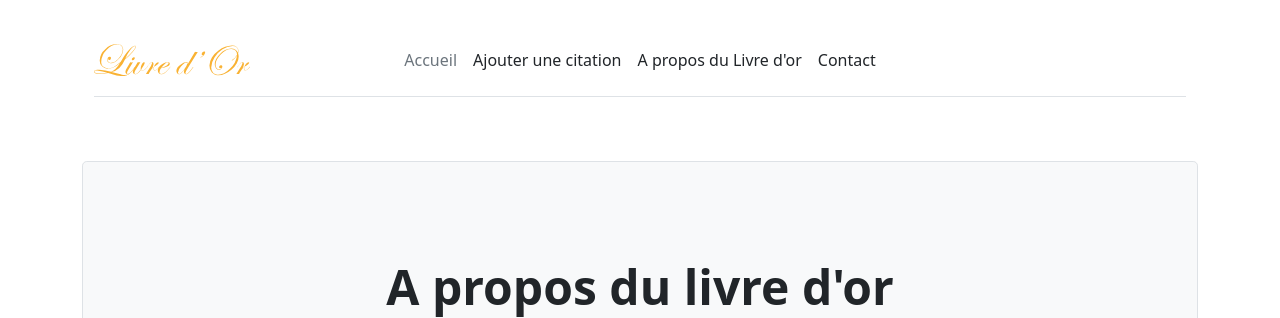
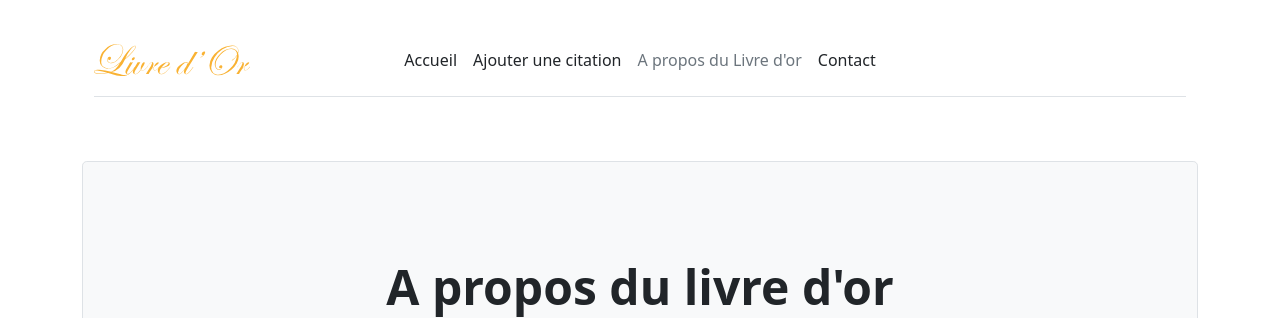
Before and after one commit to hugopanel/livre-dor, a PHP site: page /about.html in a window 1280 px wide. Shown: the top 318 px of the page. Run offline with PHP 8.4, Linux system fonts and the light colour scheme.

Commit message:
<li><a href="about.html" class="nav-link px-2 link-dark">A Propos du Livre d'or</a></li> petit changement

```diff
--- a/about.html
+++ b/about.html
@@ -48,9 +48,9 @@
                     </a>
 
                     <ul class="nav col-12 col-md-auto mb-2 justify-content-center mb-md-0">
-                        <li><a href="#" class="nav-link px-2 link-secondary">Accueil</a></li>
+                        <li><a href="#" class="nav-link px-2 link-dark">Accueil</a></li>
                         <li><a href="#" class="nav-link px-2 link-dark">Ajouter une citation</a></li>
-                        <li><a href="#" class="nav-link px-2 link-dark">A propos du Livre d'or</a></li>
+                        <li><a href="#" class="nav-link px-2 link-secondary">A propos du Livre d'or</a></li>
                         <li><a href="#" class="nav-link px-2 link-dark">Contact</a></li>
                     </ul>
 
--- a/add.php
+++ b/add.php
@@ -79,7 +79,10 @@ if (isset($_POST['button_submit'])) {
                     <ul class="nav col-12 col-md-auto mb-2 justify-content-center mb-md-0">
                         <li><a href="index.php" class="nav-link px-2 link-dark">Accueil</a></li>
                         <li><a href="#" class="nav-link px-2 link-secondary">Ajouter une citation</a></li>
-                        <li><a href="about.html" class="nav-link px-2 link-dark">A Propos</a></li>
+                        <li><a href="about.html" class="nav-link px-2 link-dark">A Propos du Livre d'or</a></li>
+                        <li><a href="about.html" class="nav-link px-2 link-dark">Contact</a></li>
+
+
                     </ul>
 
                     <div class="col-md-3 text-end">
--- a/contact.html
+++ b/contact.html
@@ -48,10 +48,10 @@
                     </a>
 
                     <ul class="nav col-12 col-md-auto mb-2 justify-content-center mb-md-0">
-                        <li><a href="#" class="nav-link px-2 link-secondary">Accueil</a></li>
+                        <li><a href="#" class="nav-link px-2 link-dark">Accueil</a></li>
                         <li><a href="#" class="nav-link px-2 link-dark">Ajouter une citation</a></li>
                         <li><a href="#" class="nav-link px-2 link-dark">A propos de Livre d'or</a></li>
-                        <li><a href="contact.html" class="nav-link px-2 link-dark">Conctact</a></li>
+                        <li><a href="contact.html" class="nav-link px-2 link-secondary">Conctact</a></li>
                     </ul>
 
                     <div class="col-md-3 text-end">
```
